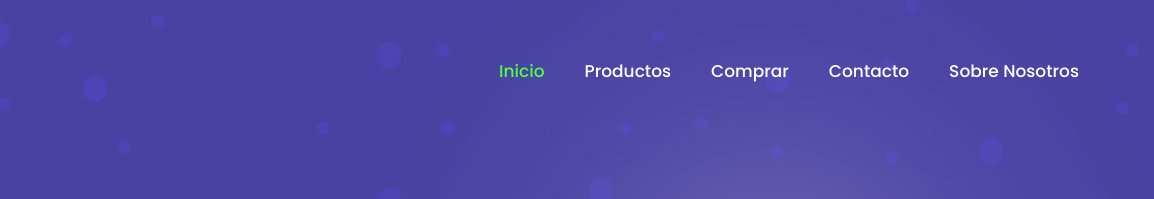
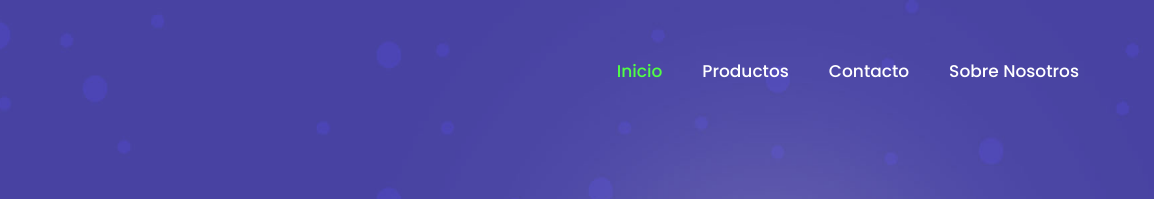
Before and after one commit to lucassaeta/WebProyectosIII, a plain HTML site: page WebPresentacionViernes2/index.html in a window 1280 px wide. Shown: the top 199 px of the page, 126-1280 px from the left. Drawn offline with nearby package versions, Linux system fonts and the light colour scheme.

Commit message:
tweak(index.html, products.html): rm comprar section, no hace falta??

```diff
--- a/WebPresentacionViernes2/index.html
+++ b/WebPresentacionViernes2/index.html
@@ -65,9 +65,6 @@
                               </li>
                               <li class="nav-item">
                                  <a class="nav-link" href="product.html">Productos</a>
-                              </li>
-                              <li class="nav-item">
-                                 <a class="nav-link" href="comprar.html">Comprar</a>
                               </li>
                               <li class="nav-item">
                                  <a class="nav-link" href="contact.html">Contacto</a>
```
Also changed, not shown: WebPresentacionViernes2/product.html (+0 -3 lines).
